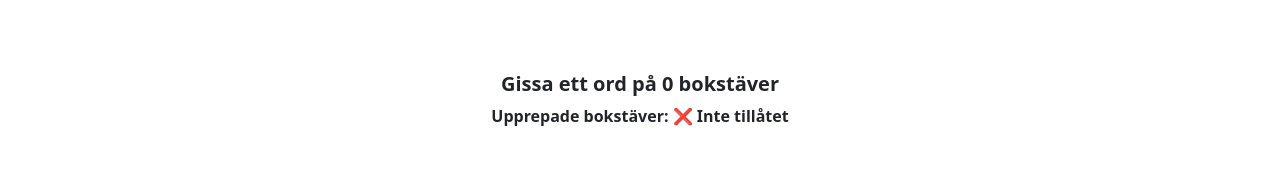
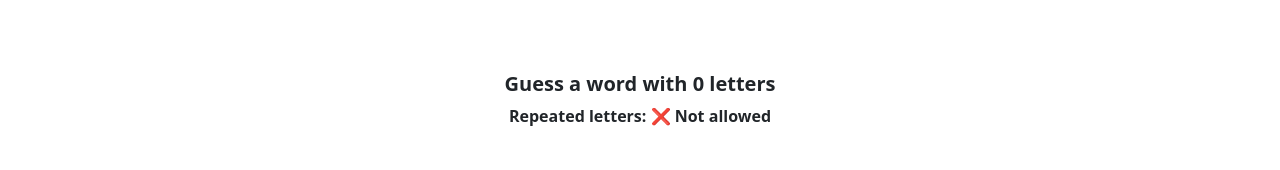
Before and after one commit to jan-elia-24/Wordle, a React (Vite) app in the folder Frontend/: page / in a window 1280 px wide. Both pictures are taken after a click on the button "OK". Shown: the part 241-411 px from the top of the page. Built offline with nearby package versions, Linux system fonts and the light colour scheme; no server answers.

Commit message:
Working on the feedback

```diff
--- a/Frontend/src/App.jsx
+++ b/Frontend/src/App.jsx
@@ -6,6 +6,7 @@ import { GameOptions } from './components/gameOptions';
 import { GameScreen } from './components/gameScreen';
 import { About } from './components/about';
 import { Highscores } from './components/highScore';
+import 'bootstrap-icons/font/bootstrap-icons.css';
 
 function App() {
   const [optionsConfirmed, setOptionsConfirmed] = useState(false);
--- a/Frontend/src/components/gameScreen.jsx
+++ b/Frontend/src/components/gameScreen.jsx
@@ -45,7 +45,7 @@ export function GameScreen({ gameOptions }) {
     setGuesses((prev) => [...prev, formattedGuess]);
 
     if (isCorrectGuess(formattedGuess, targetWord)) {
-      alert('🎉 Du gissade rätt!');
+      alert('🎉 You guessed it right!');
     } else {
       const fb = letterFeedback(formattedGuess, targetWord);
       setFeedback((prev) => [...prev, fb]);
@@ -63,9 +63,10 @@ export function GameScreen({ gameOptions }) {
   return (
     <div className="container mt-4">
       <div className="mb-4">
-        <p className="h5"><strong>Gissa ett ord på {targetWord.length} bokstäver</strong></p>
-        <p><strong>Upprepade bokstäver: {gameOptions.allowRepeats ? '✔️ Tillåtet' : '❌ Inte tillåtet'}</strong></p>
+        <p className="h5"><strong>Guess a word with {targetWord.length} letters</strong></p>
+        <p><strong>Repeated letters: {gameOptions.allowRepeats ? '✔️ Allowed' : '❌ Not allowed'}</strong></p>
       </div>
+
 
       <GuessedWord
         onGuess={handleGuess}
--- a/Frontend/src/components/guessedWord.jsx
+++ b/Frontend/src/components/guessedWord.jsx
@@ -39,7 +39,7 @@ export function GuessedWord({ onGuess, wordLength, allowRepeats }) {
           value={input}
           onChange={handleInputChange}
           pattern={`[a-zA-Z]{${wordLength}}`}
-          title={`Please enter exactly ${wordLength} letters`}
+          title={`Please use only letters A–Z. No Swedish characters (Å, Ä, Ö) or symbols allowed.`}
           autoComplete="off"
           autoFocus
         />
```
